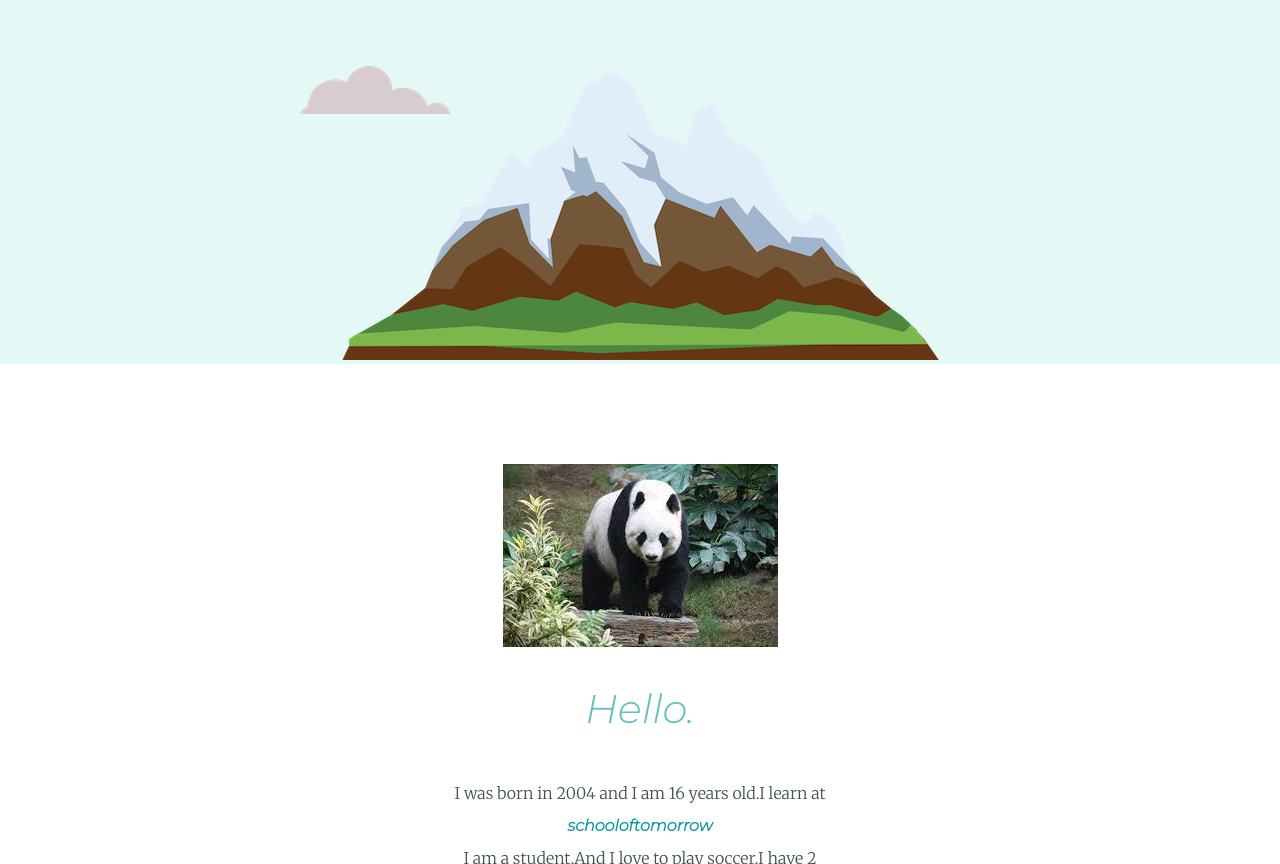
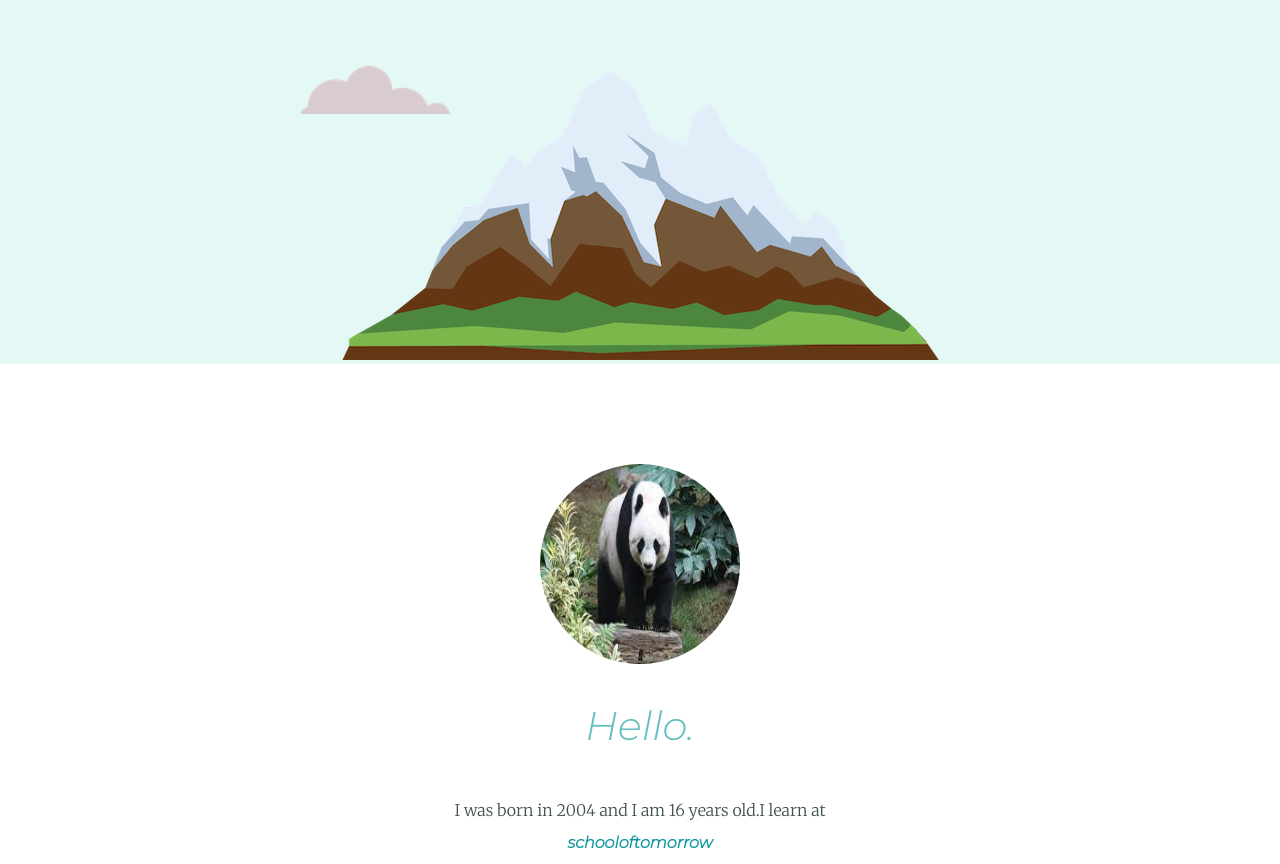
Before and after one commit to Nebayon/ok, a plain HTML site: page index.html in a window 1280 px wide. Shown: the part 363-1227 px from the top of the page. Drawn offline with Linux system fonts and the light colour scheme.

Commit message:
Update styles.css

```diff
--- a/css/styles.css
+++ b/css/styles.css
@@ -93,6 +93,11 @@ a:hover{
   top: 40px;
 }
 
+.needed-to{
+  width: 200px;
+  height: 200px;
+  border-radius: 100px;
+}
 .bottom-cloud{
   position: absolute;
   left: 300px;
```
